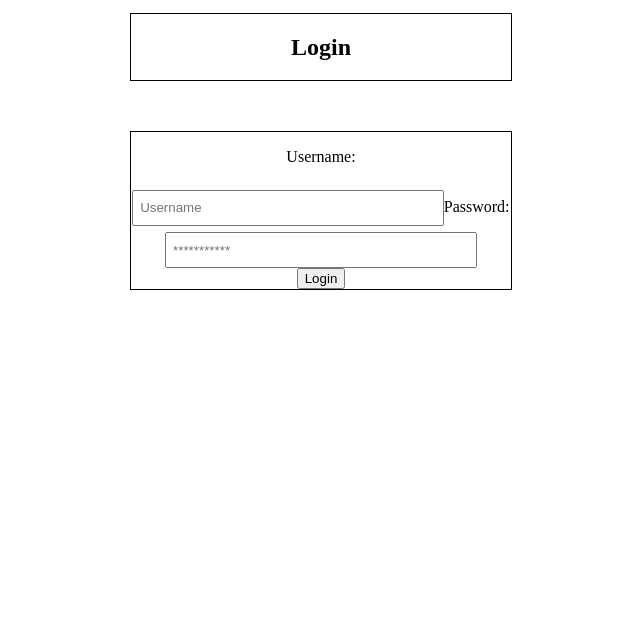
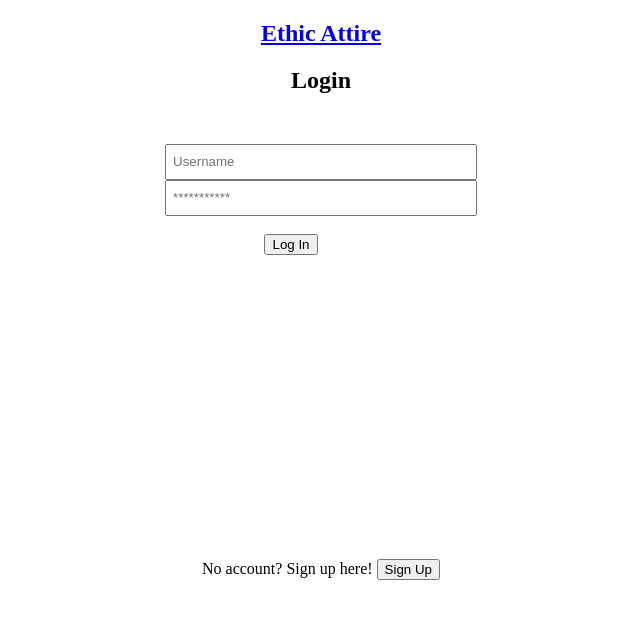
Before and after one commit to gsanchez13/ethicattire_hackathon, a React (Create React App) app in the folder client/: page /login in a window 1280 px wide. Shown: the top 618 px of the page, without its empty margins (319-959 px from the left). Built offline with nearby package versions, Linux system fonts and the light colour scheme.

Commit message:
worked on login page

```diff
--- a/client/src/Components/Login.jsx
+++ b/client/src/Components/Login.jsx
@@ -1,30 +1,48 @@
 import React from 'react';
 import { Switch, Route, withRouter, Link } from 'react-router-dom';
-import LoginAbout from './LoginAbout';
+import '../login.css';
+import MyCloset from './MyCloset';
 
 
 const Login = () => {
     return (
         <div>
-            <div className="componentHeaderDiv">
-                <h2 className="componentHeaderTag">Login</h2>
+
+            <div id="f">
+                <Link to="/myCloset" >
+                    <h2 id="nameOfAppHeaderTag">Ethic Attire</h2>
+                </Link>
+
+            </div>
+            <div className="">
+                <h2 className="login-title">Login</h2>
             </div>
             <form>
-                <div id="myClosetContentDiv">
-                    <p className="inputCaption">Username: </p>
+                <div id="login-box">
                     <input className="inputField" type="text" placeholder=" Username" />
-
-                    <p className="inputCaption">Password: </p>
                     <input className="inputField" type="password" placeholder=" ***********" />
                     <br></br>
-                    <Link to="/user"><button id="createButton">Login</button></Link>
+                    <br></br>
+                    <Link to="/myCloset" id='button'><button id="createButton">Log In</button></Link>
+
+
+                    <br></br><br></br>
+                    <br></br><br></br>
+                    <br></br><br></br>
+                    <br></br><br></br>
+                    <br></br><br></br>
+                    <br></br><br></br>
+                    <br></br><br></br>
+                    <br></br><br></br>
+                    <br></br>
+                    <p>No account? Sign up here! <button id="createButton">Sign Up</button></p>
 
                 </div>
 
             </form>
 
             <Switch>
-                <Route path="/user" render={LoginAbout} />
+                <Route path="/mycloset" render={MyCloset} />
             </Switch>
         </div>
     )
--- /dev/null
+++ b/client/src/login.css
@@ -0,0 +1,25 @@
+#login-box{
+    width: 30%;
+    height: 60%;
+    margin-top: 50px;
+    margin-right: auto;
+    margin-left: auto;
+  }
+
+  #login-title{
+    font-family: 'Questrial';
+    color:blue;
+  }
+
+  .input{
+    color: black;
+    font-family: 'Asap' ;
+  }
+
+  #button{
+    margin-right: 60px;
+  }
+  .name-of-app a{
+    font-family: 'Questrial';
+    text-decoration: none;
+  }
```
